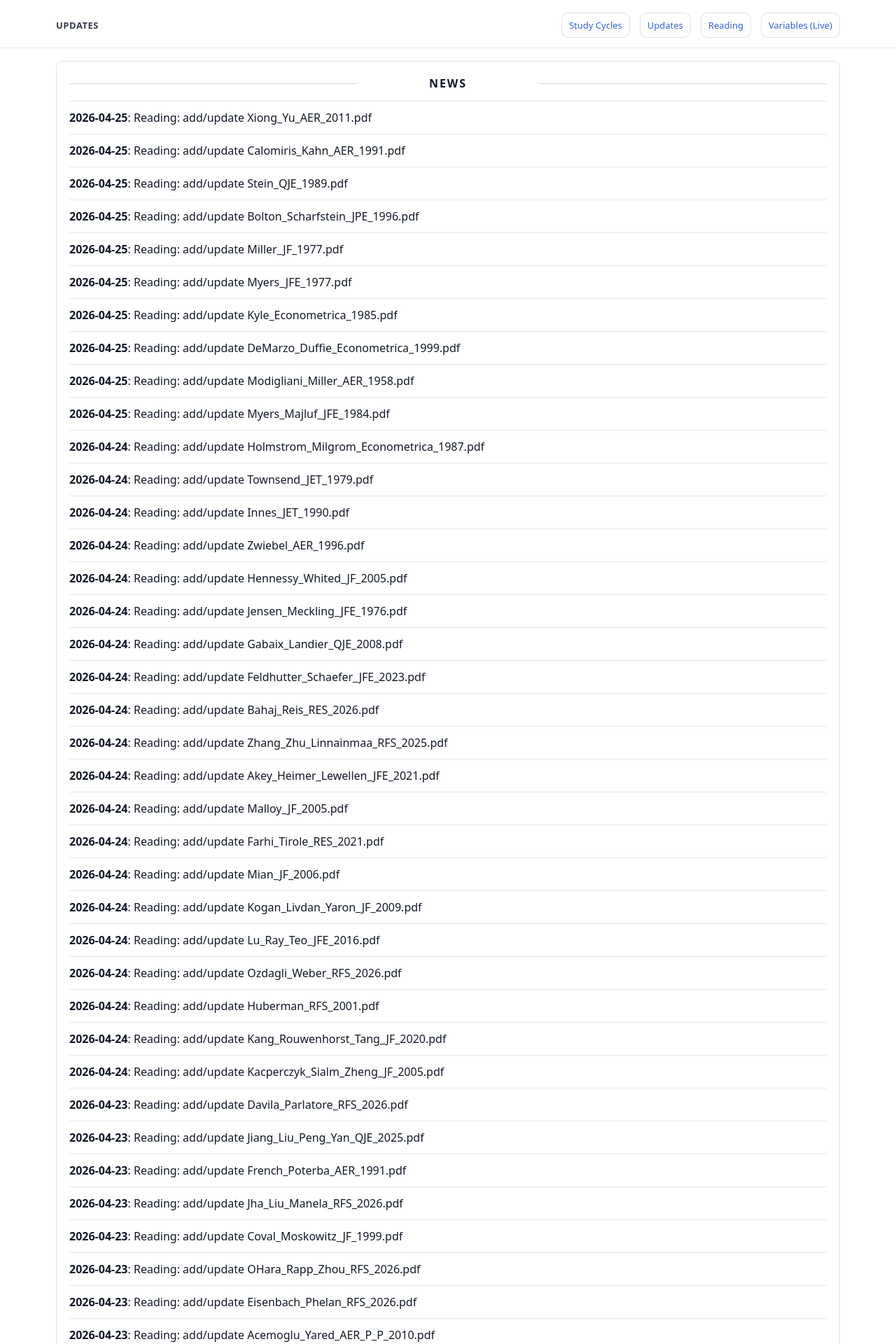
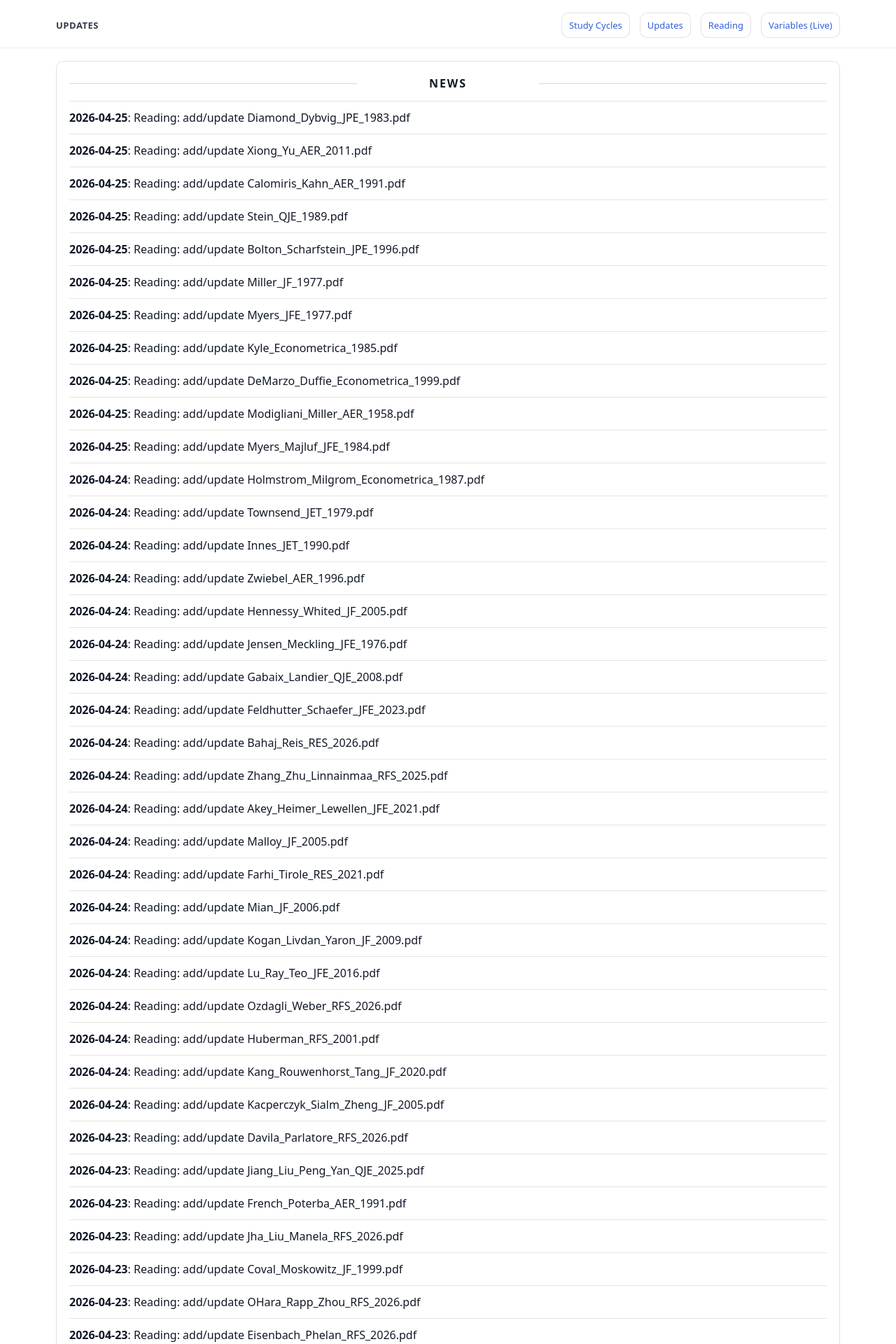
Before and after one commit to yaxinzn/study-archive, a Jekyll site: the page built from updates/index.md, in a window 1280 px wide. Shown: the top 1920 px of the page at 70% size. Built offline with Jekyll 4.4.1, drawn with Linux system fonts in a browser that asks for light colours; some of the changed text lies outside the part shown.

Commit message:
chore: update NEWS feed

```diff
--- a/_data/news.yml
+++ b/_data/news.yml
@@ -1,4 +1,7 @@
 # Auto-generated update history (sorted newest -> oldest). Do not edit manually.
+- ts: "1777113955"
+  date: "2026-04-25"
+  title: "Reading: add/update Diamond_Dybvig_JPE_1983.pdf"
 - ts: "1777113811"
   date: "2026-04-25"
   title: "Reading: add/update Xiong_Yu_AER_2011.pdf"
```
